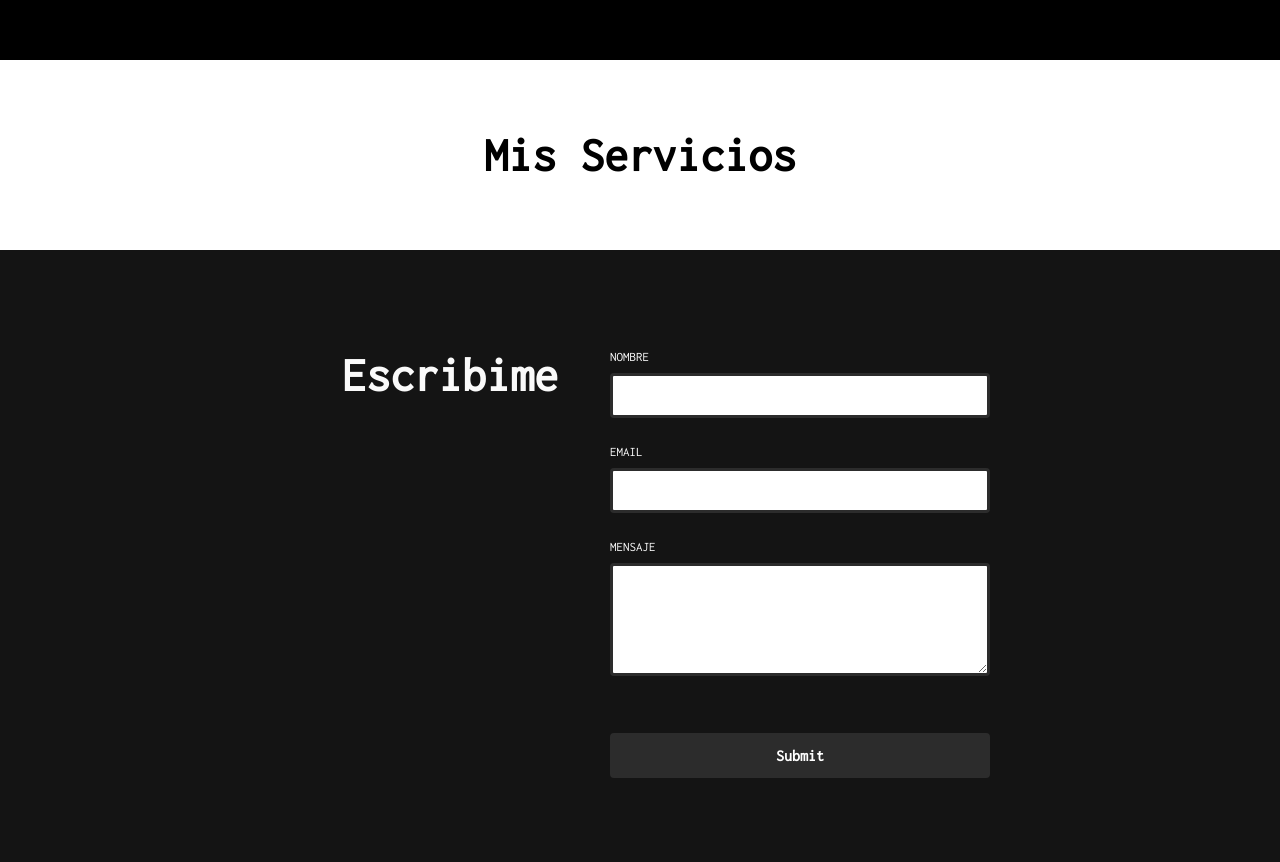
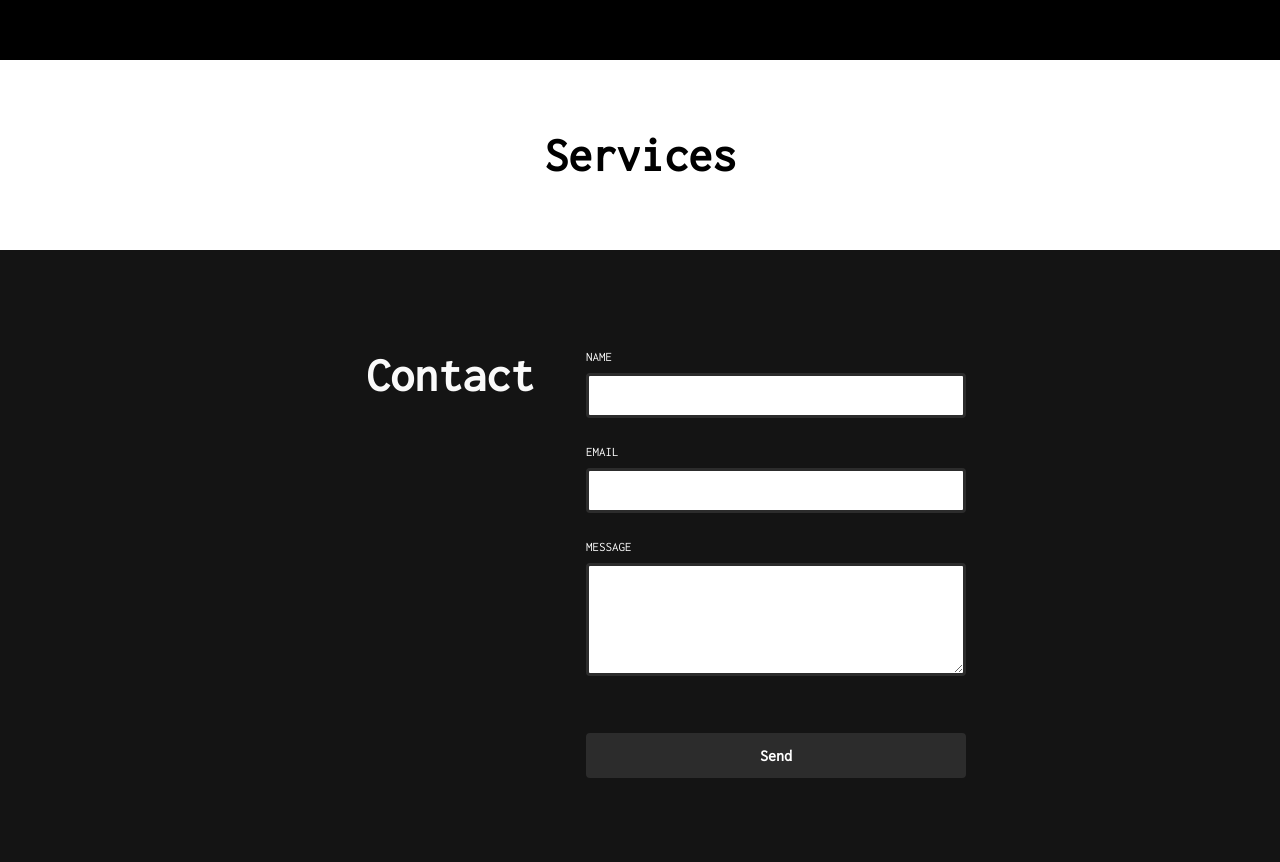
Before and after one commit to Sofia-vig/sv-portfolio, a plain HTML site: page index.html in a window 1280 px wide. Shown: the part 740-1602 px from the top of the page. Drawn offline with Linux system fonts and the light colour scheme; no server answers.

Commit message:
english-part1

```diff
--- a/component/form/form.js
+++ b/component/form/form.js
@@ -3,7 +3,7 @@ function formComponent(sectionEl) {
   formElement.innerHTML = `
     <form class="form" method="POST">
     <div class="form__input-container">
-      <label for="name">NOMBRE</label>
+      <label for="name">NAME</label>
       <input type="text" name="name" id="name" class="form__input" />
     </div>
     <div class="form__input-container">
@@ -11,7 +11,7 @@ function formComponent(sectionEl) {
       <input type="email" name="email" id="email" class="form__input" />
     </div>
     <div class="form__input-container">
-      <label for="message">MENSAJE</label>
+      <label for="message">MESSAGE</label>
       <textarea
         name="message"
         id="message"
@@ -19,7 +19,7 @@ function formComponent(sectionEl) {
       ></textarea>
     </div>
     <div class="form__input-container">
-      <input type="submit" class="form__input form__input-button" />
+      <input type="submit" class="form__input form__input-button" value="Send" />
     </div>
   </form> `;
 
--- a/component/nav/nav.js
+++ b/component/nav/nav.js
@@ -10,8 +10,8 @@ function navComponent(elementHtml) {
 </div>
 <nav class="nav-bar">
   <a href="portfolio.html">Portfolio</a>
-  <a href="servicios.html">Servicios</a>
-  <a href="contacto.html">Contacto</a>
+  <a href="servicios.html">Services</a>
+  <a href="contacto.html">Contact</a>
 </nav>
 <nav class="nav-bar-mobile">
   <button class="nav-bar-mobile__close">X</button>
--- a/index.html
+++ b/index.html
@@ -49,12 +49,12 @@
     <section class="info-content"></section>
 
     <!--Section Service-->
-    <h1 class="service-container__subtitle">Mis Servicios</h1>
+    <h1 class="service-container__subtitle">Services</h1>
     <section class="service-container"></section>
 
     <!--Section Form-->
     <section class="form-container">
-      <h2 class="form-container__title">Escribime</h2>
+      <h2 class="form-container__title">Contact</h2>
       <div class="form-container__div"></div>
     </section>
 
```
Also changed, not shown: contacto.html (+2 -2 lines), servicios.html (+2 -2 lines).
